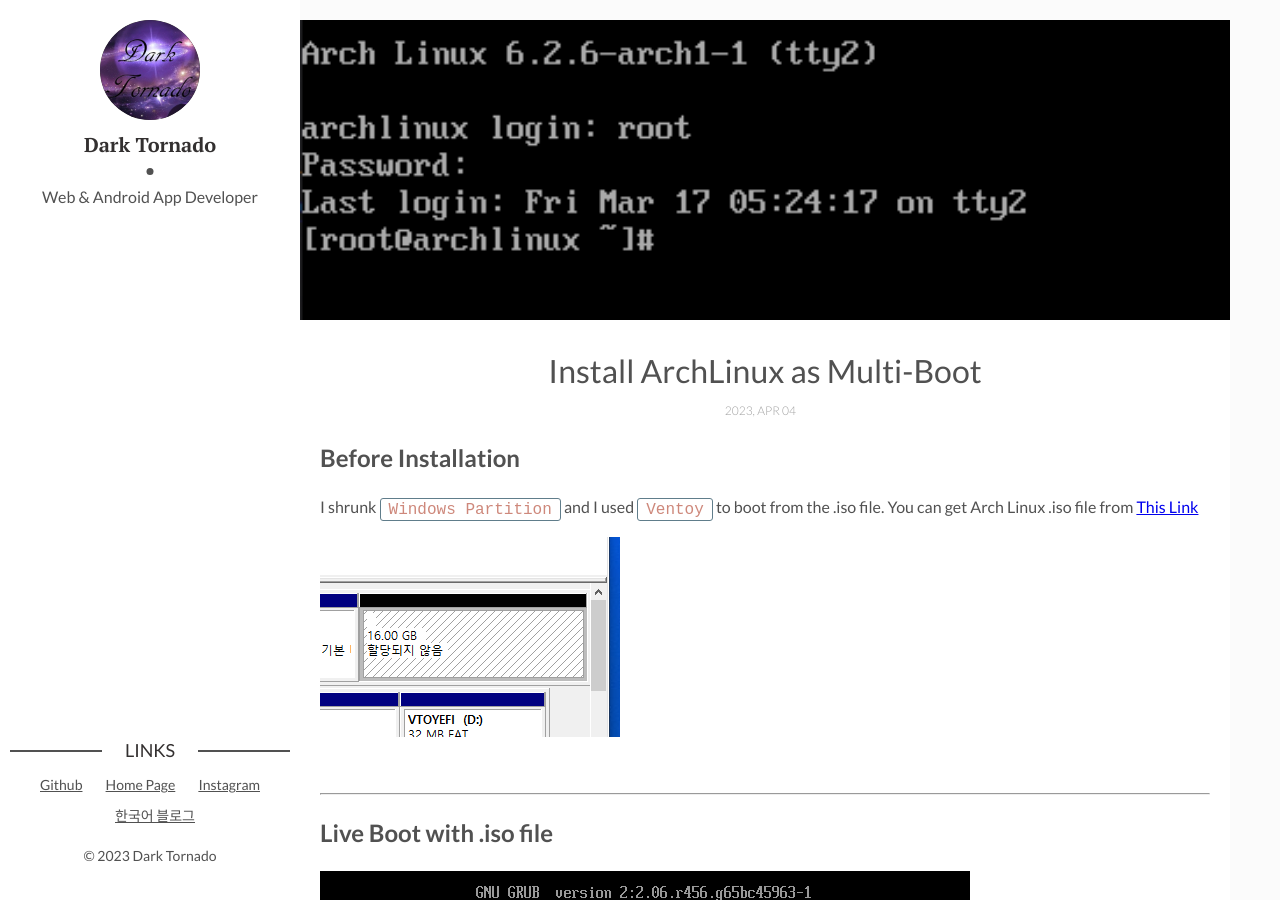
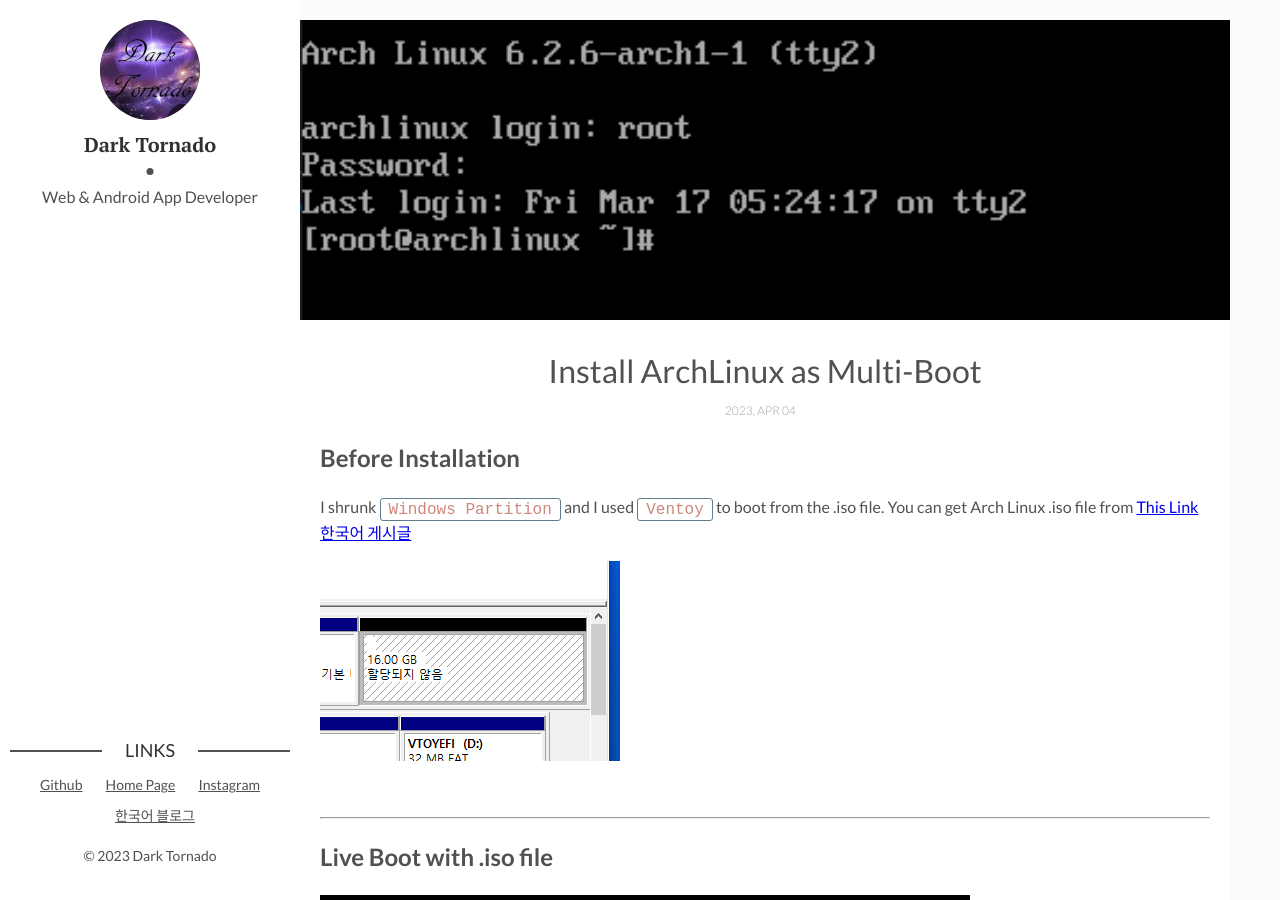
Before and after one commit to DarkTornado/darktornado.github.io, a Jekyll site: the page built from _posts/2023-04-05-archlinux-multiboot.md, in a window 1280 px wide and 900 px high. Built offline with Jekyll 4.4.1, drawn with Linux system fonts in a browser that asks for light colours.

Commit message:
Update 2023-04-05-archlinux-multiboot.md

```diff
--- a/_posts/2023-04-05-archlinux-multiboot.md
+++ b/_posts/2023-04-05-archlinux-multiboot.md
@@ -7,7 +7,7 @@ img: archlinux-multiboot.png
 
 ## Before Installation
 I shrunk `Windows Partition` and I used `Ventoy` to boot from the .iso file.
-You can get Arch Linux .iso file from [This Link](https://archlinux.org/download/)
+You can get Arch Linux .iso file from [This Link](https://archlinux.org/download/) [한국어 게시글](https://darktornado.github.io/blog/arch-multi-boot/)
 
 ![image]({{site.url}}{{site.baseurl}}/assets/images/archlinux-multiboot/0.png)
 
```
